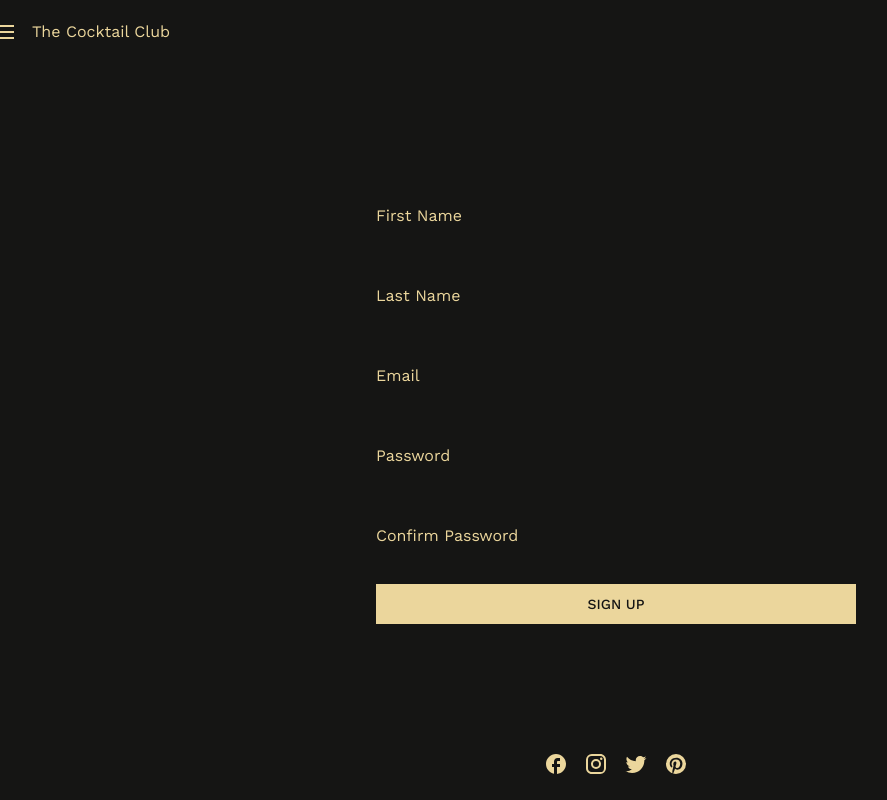
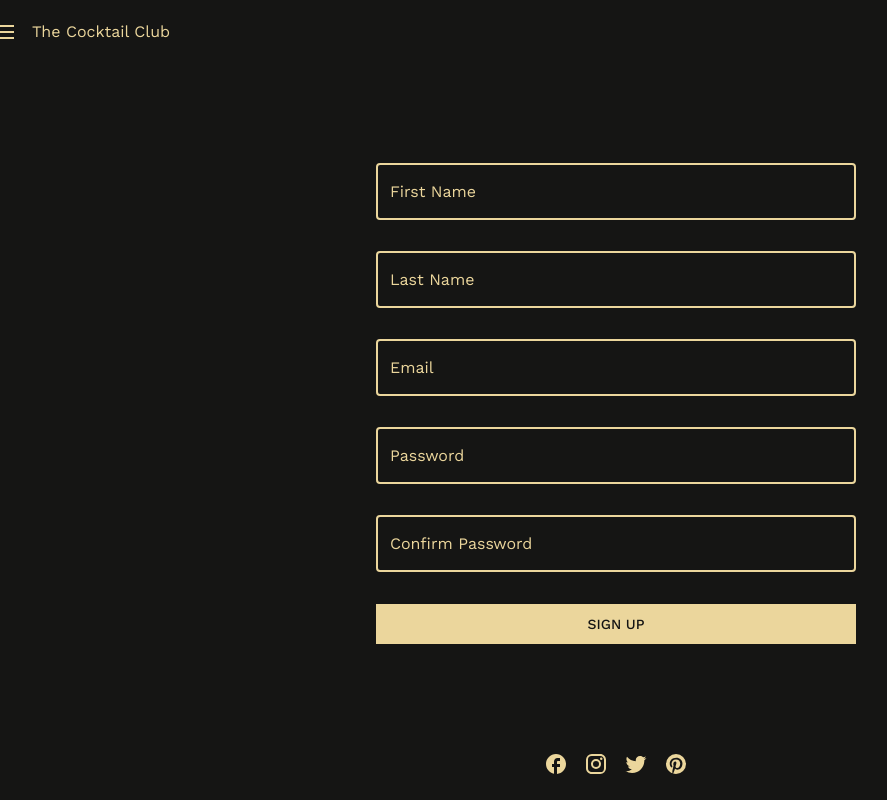
Before and after one commit to kailafitz/the-cocktail-club, a React (Create React App) app in the folder frontend/: page /sign-up in a window 1280 px wide. Shown: the whole page, without its empty margins (24-911 px from the left). Built offline with nearby package versions, Linux system fonts and the light colour scheme; no server answers.

Commit message:
FormField component disposed

```diff
--- a/frontend/src/Components/CocktailList/index.tsx
+++ b/frontend/src/Components/CocktailList/index.tsx
@@ -7,6 +7,7 @@ import ViewHeightContainer from "../Layout/ViewHeightContainer";
 import Loading from "../Status/Loading";
 import Error from "../Status/Error";
 import { api } from "../../axios";
+import Typography from "@mui/material/Typography";
 
 const CocktailList = () => {
   const { data, status } = useQuery(
@@ -43,9 +44,10 @@ const CocktailList = () => {
   }
 
   return (
-    <ViewHeightContainer sx={{ pb: 4 }}>
+    <ViewHeightContainer sx={{ pb: 4 }} center>
       <Grid container spacing={6} justifyContent="center" id="results">
-        {data
+        {data.length > 0 ? (
+          data
             .sort(
               (a: CocktailCustomInterface, b: CocktailCustomInterface) =>
                 b.id - a.id
@@ -63,7 +65,10 @@ const CocktailList = () => {
                   db="custom"
                 />
               );
-          })}
+            })
+        ) : (
+          <Typography variant="body2">No cocktails created yet.</Typography>
+        )}
       </Grid>
     </ViewHeightContainer>
   );
--- a/frontend/src/Components/CreateCocktailForm/index.tsx
+++ b/frontend/src/Components/CreateCocktailForm/index.tsx
@@ -5,13 +5,13 @@ import { useMutation } from "react-query";
 import { AxiosError } from "axios";
 import { useNavigate } from "react-router-dom";
 import FormFeedback from "../Alert";
-import FormField from "../TextField";
 import MenuItem from "@mui/material/MenuItem";
 import Select from "@mui/material/Select";
 import { styled } from "@mui/material/styles";
 import Button from "@mui/material/Button";
 import CloudUploadIcon from "@mui/icons-material/CloudUpload";
 import { api } from "../../axios";
+import TextField from "@mui/material/TextField";
 
 const VisuallyHiddenInput = styled("input")({
   clip: "rect(0 0 0 0)",
@@ -84,7 +84,7 @@ const CreateCocktailForm = () => {
       {mutation.isError && (
         <FormFeedback severity="error" message={errorMessage} />
       )}
-      <FormField
+      <TextField
         label="Cocktail Name"
         onChange={(event) =>
           setCocktail({ ...cocktail, name: event.target.value })
@@ -102,14 +102,14 @@ const CreateCocktailForm = () => {
         <MenuItem value="Alcoholic">Alcoholic</MenuItem>
         <MenuItem value="Non-alcoholic">Non-alcoholic</MenuItem>
       </Select>
-      <FormField
+      <TextField
         label="Ingredients"
         onChange={(event) => {
           let arr = event.target.value.split(",");
           setCocktail({ ...cocktail, ingredients: arr });
         }}
       />
-      <FormField
+      <TextField
         label="Instructions"
         onChange={(event) => {
           let arr = event.target.value.split(",");
@@ -117,6 +117,7 @@ const CreateCocktailForm = () => {
         }}
       />
       <Button
+        disabled
         component="label"
         role={undefined}
         variant="primary"
--- a/frontend/src/Components/EditBio/index.tsx
+++ b/frontend/src/Components/EditBio/index.tsx
@@ -5,10 +5,10 @@ import { UserInterface } from "../../Interfaces";
 import { useMutation, useQueryClient } from "react-query";
 import { AxiosError } from "axios";
 import FormFeedback from "../Alert";
-import FormField from "../TextField";
 import PropTypes from "prop-types";
 import Button from "@mui/material/Button";
 import { api } from "../../axios";
+import TextField from "@mui/material/TextField";
 
 const EditBio = ({ user }: { user: UserInterface }) => {
   const queryClient = useQueryClient();
@@ -74,7 +74,7 @@ const EditBio = ({ user }: { user: UserInterface }) => {
           {mutation.isError && (
             <FormFeedback severity="error" message={errorMessage} />
           )}
-          <FormField
+          <TextField
             label="Bio"
             value={user.bio}
             onChange={(event) => setUserBio(event.target.value)}
--- a/frontend/src/Components/EditCocktail/index.tsx
+++ b/frontend/src/Components/EditCocktail/index.tsx
@@ -5,10 +5,10 @@ import { CocktailCustomInterface } from "../../Interfaces";
 import { useMutation, useQueryClient } from "react-query";
 import { AxiosError } from "axios";
 import FormFeedback from "../Alert";
-import FormField from "../TextField";
 import PropTypes from "prop-types";
 import Button from "@mui/material/Button";
 import { api } from "../../axios";
+import TextField from "@mui/material/TextField";
 
 const EditCocktail = ({ cocktail }: { cocktail: CocktailCustomInterface }) => {
   const queryClient = useQueryClient();
@@ -74,7 +74,7 @@ const EditCocktail = ({ cocktail }: { cocktail: CocktailCustomInterface }) => {
           {mutation.isError && (
             <FormFeedback severity="error" message={errorMessage} />
           )}
-          <FormField
+          <TextField
             label="Cocktail Name"
             value={cocktail.name}
             onChange={(event) =>
--- a/frontend/src/Components/TextField/index.tsx
+++ /dev/null
@@ -1,25 +0,0 @@
-import React from "react";
-import TextField from "@mui/material/TextField";
-import { FormFieldInterface } from "../../Interfaces";
-import PropTypes from "prop-types";
-
-const FormField = (props: FormFieldInterface) => {
-  return (
-    <TextField
-      name={props.label.toLowerCase().replace(" ", "")}
-      label={props.label}
-      variant="standard"
-      color="primary"
-      defaultValue={props.value}
-      onChange={props.onChange}
-    />
-  );
-};
-
-FormField.propTypes = {
-  label: PropTypes.string.isRequired,
-  value: PropTypes.string,
-  onChange: PropTypes.func,
-};
-
-export default FormField;
--- a/frontend/src/Interfaces/index.tsx
+++ b/frontend/src/Interfaces/index.tsx
@@ -10,12 +10,6 @@ export interface ViewHeightContainerInterface {
   sx?: Object;
   center?: boolean;
   pt?: boolean;
-}
-
-export interface FormFieldInterface {
-  label: string;
-  value?: string;
-  onChange: (event: React.ChangeEvent<HTMLInputElement>) => void;
 }
 
 export interface LinkButtonInterface {
--- a/frontend/src/Pages/LoginUser/index.tsx
+++ b/frontend/src/Pages/LoginUser/index.tsx
@@ -1,13 +1,13 @@
 import React, { useState } from "react";
 import Stack from "@mui/material/Stack";
 import { LoginInterface } from "../../Interfaces";
-import FormField from "../../Components/TextField";
 import ViewHeightContainer from "../../Components/Layout/ViewHeightContainer";
 import { AxiosError } from "axios";
 import { useMutation, useQueryClient } from "react-query";
 import FormFeedback from "../../Components/Alert";
 import { useNavigate } from "react-router-dom";
 import Grid from "@mui/material/Unstable_Grid2/Grid2";
+import TextField from "@mui/material/TextField";
 import Button from "@mui/material/Button";
 import { api } from "../../axios";
 
@@ -73,13 +73,14 @@ const LoginUser = () => {
             onSubmit={handleLogin}
             sx={{ div: { mb: 2 } }}
           >
-            <FormField
+            <TextField
               label="Email"
               onChange={(event) =>
                 setUser({ ...user, email: event.target.value })
               }
             />
-            <FormField
+            <TextField
+              type="password"
               label="Password"
               onChange={(event) =>
                 setUser({ ...user, password: event.target.value })
--- a/frontend/src/Pages/SignupUser/index.tsx
+++ b/frontend/src/Pages/SignupUser/index.tsx
@@ -3,13 +3,13 @@ import Stack from "@mui/material/Stack";
 import { SignUpInterface } from "../../Interfaces";
 import FormFeedback from "../../Components/Alert";
 import ViewHeightContainer from "../../Components/Layout/ViewHeightContainer";
-import FormField from "../../Components/TextField";
 import { useMutation, useQueryClient } from "react-query";
 import { AxiosError } from "axios";
 import { useNavigate } from "react-router-dom";
 import Grid from "@mui/material/Unstable_Grid2/Grid2";
 import Button from "@mui/material/Button";
 import { api } from "../../axios";
+import TextField from "@mui/material/TextField";
 
 const SignupUser = () => {
   const queryClient = useQueryClient();
@@ -75,31 +75,33 @@ const SignupUser = () => {
             onSubmit={handleSignup}
             sx={{ div: { mb: 2 } }}
           >
-            <FormField
+            <TextField
               label="First Name"
               onChange={(event) =>
                 setUser({ ...user, firstName: event.target.value })
               }
             />
-            <FormField
+            <TextField
               label="Last Name"
               onChange={(event) =>
                 setUser({ ...user, lastName: event.target.value })
               }
             />
-            <FormField
+            <TextField
               label="Email"
               onChange={(event) =>
                 setUser({ ...user, email: event.target.value })
               }
             />
-            <FormField
+            <TextField
+              type="password"
               label="Password"
               onChange={(event) =>
                 setUser({ ...user, password: event.target.value })
               }
             />
-            <FormField
+            <TextField
+              type="password"
               label="Confirm Password"
               onChange={(event) => {
                 setUser({ ...user, confirmPassword: event.target.value });
```
Also changed, not shown: 1 other file (tests, documents, lock files or other folders). Lines whose indentation alone changed are shown as unchanged.
